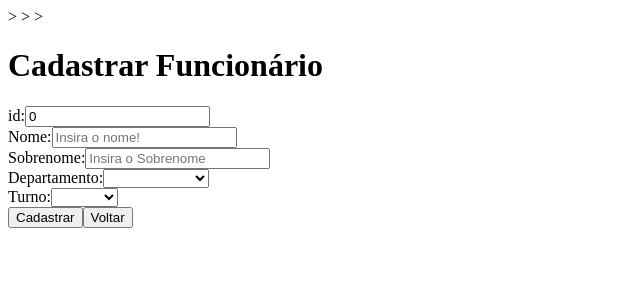
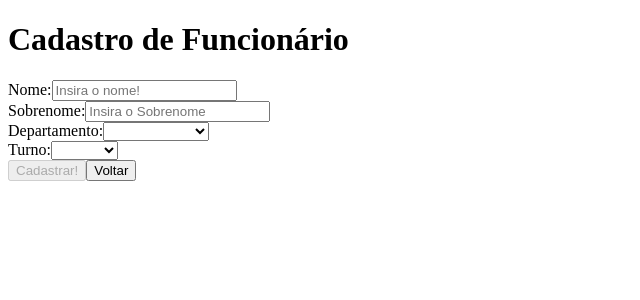
Before and after one commit to luis-lima-40/FrontEndAngular, an Angular app: page /cadastro in a window 1280 px wide. Shown: the top 300 px of the page, without its empty margins (0-640 px from the left). Built offline with nearby package versions, Linux system fonts and the light colour scheme.

Commit message:
Cadastrar Funcionario OK

```diff
--- a/src/app/app.component.html
+++ b/src/app/app.component.html
@@ -1,6 +1,6 @@
 
 
 
-<!--app-home></app-home--> <!--aqui, o primeiro component que foi criado quando criamos o projeto, ele precisa entender que vai variar de acordo com a rota que estamos, vamos criar um componente padrao, ou seja essa linha sera substituida pela seguinte abaixo-->>
-<!--a partir do momento que vc está no /cadastro, esse componente irá se transformar no / cadastro e assim por diante-->>
+<!--app-home></app-home--> <!--aqui, o primeiro component que foi criado quando criamos o projeto, ele precisa entender que vai variar de acordo com a rota que estamos, vamos criar um componente padrao, ou seja essa linha sera substituida pela seguinte abaixo-->
+<!--a partir do momento que vc está no /cadastro, esse componente irá se transformar no / cadastro e assim por diante-->
 <router-outlet></router-outlet>
--- a/src/app/componentes/funcionario-form/funcionario-form.component.html
+++ b/src/app/componentes/funcionario-form/funcionario-form.component.html
@@ -1,12 +1,21 @@
-<h1>Cadastrar Funcionário</h1>
+<h1>{{btnTitulo}}</h1>  <!--{{btnTitulo}} é um botão variavel que está configurado como @imput no cadastro.components.ts e cadastro.component.html-->
 
 <form [formGroup]="funcionarioForm" (ngSubmit)="submit()" #formDit="ngForm">
 
+<!--
+Vamos utilizar esse mesmo formulario na pagina de cadastrar funcionario e editar funcionario
+note que vamos mudar o texto do formulario <h1>Cadastrar Funcionário</h1> para <h1>Editar Funcionário</h1> e no
+botão de cadastrar vamos mudar para <button type="submit" [disabled]="!funcionarioForm.valid">Editar</button>
+neste componente funcionario-form.componet podemos enviar dados para fora e também receber dados para dentro dele
+vá até cadastro.component.html e veja como estamos enviando dados para dentro do componente funcionario-form.component.html como o [btnAcao]="btnAcao"
+-->
 
-<div class="input_box">
+
+<!--O campo Id não precisa aparecer no formulario de cadastro pois ele será criado automaticamente pelo sistema conforme implementamos no metodo de AddFuncionario-->
+<!--div class="input_box">
     <label>id:</label>
     <input type="text" formControlName="id" placeholder="id">
-</div>
+</div-->
 
 <div class="input_box">
     <label>Nome:</label>
@@ -46,8 +55,8 @@
 </div>
 
 <div class = "btn-box">
-    <button type="submit">Cadastrar</button>
-    <button>Voltar</button>
+    <button type="submit" [disabled]="!funcionarioForm.valid">{{btnAcao}}</button> <!--[disabled]="!funcionarioForm.valid"   Habilitar o botão de {{btnAcao}} somente se os campos obrigatorios estiverem preenchidos / {{btnAcao}} é um botão variavel que está configurado como @imput no cadastro.components.ts e cadastro.component.html-->
+    <button routerLink="">Voltar</button>
 
 </div>
 
--- a/src/app/componentes/funcionario-form/funcionario-form.component.ts
+++ b/src/app/componentes/funcionario-form/funcionario-form.component.ts
@@ -15,6 +15,8 @@ import { FuncionarioService } from '../../services/funcionario.service';
 export class FuncionarioFormComponent implements OnInit{
 
     @Output() onSubmit = new EventEmitter<Funcionario>();
+    @Input() btnAcao!: string;
+    @Input() btnTitulo!: string;
 
     funcionarioForm!: FormGroup;
 
@@ -23,12 +25,12 @@ export class FuncionarioFormComponent implements OnInit{
   /*gOnInit Vai ser realizado a partir do momento que carrega a pagina*/
   ngOnInit(): void {
     this.funcionarioForm = new FormGroup({
-
+      // se vc tentar cadastar um funcionario sem preencher os dados, acontecera um erro, para isso vamos usar o Validators.required
       id: new FormControl(0),
-      nome: new FormControl(''),
-      sobrenome: new FormControl(''),
-      departamento: new FormControl(''),
-      turno: new FormControl(''),
+      nome: new FormControl('', [Validators.required]),
+      sobrenome: new FormControl('', [Validators.required]),
+      departamento: new FormControl('', [Validators.required]),
+      turno: new FormControl('', [Validators.required]),
       ativo: new FormControl(true),
       dataDeCriacao: new FormControl(new Date()),
       dataDeAlteracao: new FormControl(new Date())
--- a/src/app/pages/cadastro/cadastro.component.html
+++ b/src/app/pages/cadastro/cadastro.component.html
@@ -1,8 +1,11 @@
-<!--p>cadastro works!</p-->  <!--camos reaproveitar o mesmo componente Tela para usar na rota de cadastro e na rota de editar reaproveitando o codigo, assim vamos criar o compoente formulário para ambos-->>
+<!--p>cadastro works!</p-->  <!--camos reaproveitar o mesmo componente Tela para usar na rota de cadastro e na rota de editar reaproveitando o codigo, assim vamos criar o compoente formulário para ambos-->
 <div>
     <!--app-funcionario-form onsubmit="createFuncionario($event)"></app-funcionario-form-->
-    <app-funcionario-form (onSubmit)="addFuncionario($event)"></app-funcionario-form>
-
+    <app-funcionario-form [btnAcao]="btnAcao" [btnTitulo]="btnTitulo"(onSubmit)="addFuncionario($event)"></app-funcionario-form>
+<!--
+    [btnAcao]="btnAcao"  o que esta do lado esquerdo [btnAcao]= é onde vai ser depositado o que estou enviando ou seja lá no funcionario-form.component.ts e a variavel "btnAcao" que esta do lado direito é o que estou enviando
+    as variaveis btnAcao e btnTitulo serão declaradas no cadastro.component.ts
+-->
     <!--app-funcionario-form onsubmit="AddFuncionario($event)"></app-funcionario-form>    dando erro com onsubmit-->
 
 </div>
--- a/src/app/pages/cadastro/cadastro.component.ts
+++ b/src/app/pages/cadastro/cadastro.component.ts
@@ -1,6 +1,7 @@
 import { Component } from '@angular/core';
 import { Funcionario } from '../../models/Funcionarios';
 import { FuncionarioService } from '../../services/funcionario.service';
+import { Router } from '@angular/router';
 
 @Component({
   selector: 'app-cadastro',
@@ -9,15 +10,17 @@ import { FuncionarioService } from '../../services/funcionario.service';
 })
 
 export class CadastroComponent {
+btnAcao = "Cadastrar!";
+btnTitulo = "Cadastro de Funcionário";
 
-
-constructor(private funcionarioService : FuncionarioService) {
+constructor(private funcionarioService : FuncionarioService, private router : Router ) { /*aqui vamor usar o Router fazendo uma injeção de dependencia router:Router */
 
 }
 
   addFuncionario(funcionario:Funcionario){
     this.funcionarioService.AddFuncionario(funcionario).subscribe((data) =>{
-      console.log(data)
+      this.router.navigate(['/']); /*aqui estamos redirecionando para a pagina principal root sem rota apenas / */
+      /*console.log(data)*/
     });
   }
 }
--- a/src/app/pages/home/home.component.html
+++ b/src/app/pages/home/home.component.html
@@ -4,7 +4,7 @@
     <button routerLink="/cadastro">Cadastrar Novo Funcionário</button>
     <div class="input-box">
         <label>Procurar</label>
-        <input type="text" placeholder="Qual Registro está buscando?" (input)="search($event)"> <!--criar a função dentro do homecomponent.ts-->>
+        <input type="text" placeholder="Qual Registro está buscando?" (input)="search($event)"> <!--criar a função dentro do homecomponent.ts-->
     </div>
 
 </div>
@@ -21,10 +21,10 @@
             <th></th>
         </tr>
     </thead>
-    <tbody *ngFor="let funcionario of funcionarios"> <!--criando um for para percorrer a lista de funcionarios-->>
+    <tbody *ngFor="let funcionario of funcionarios"> <!--criando um for para percorrer a lista de funcionarios-->
         <tr>
             <td>
-                <div *ngIf="funcionario.ativo == true; else inativo"> <!--se estiver ativo mostra o botao abaixo, caso contrario vamos colocar o elemento inativo no else e usar o ng-template-->>
+                <div *ngIf="funcionario.ativo == true; else inativo"> <!--se estiver ativo mostra o botao abaixo, caso contrario vamos colocar o elemento inativo no else e usar o ng-template-->
                     <img src="assets/images/Ativo.png" style="height: 20px; width: 20px"  alt="">
                 </div>
                 <ng-template #inativo>
```
